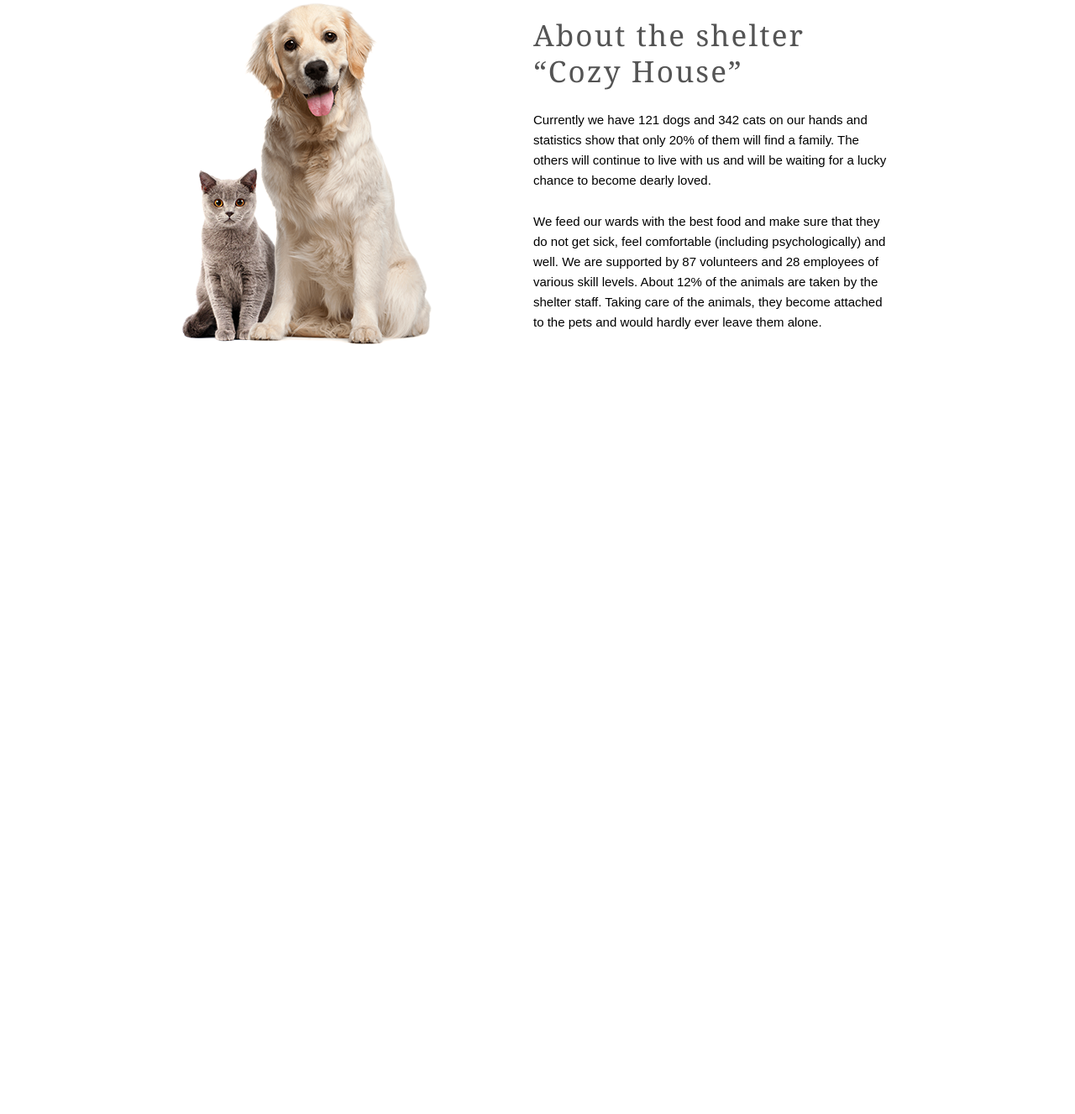
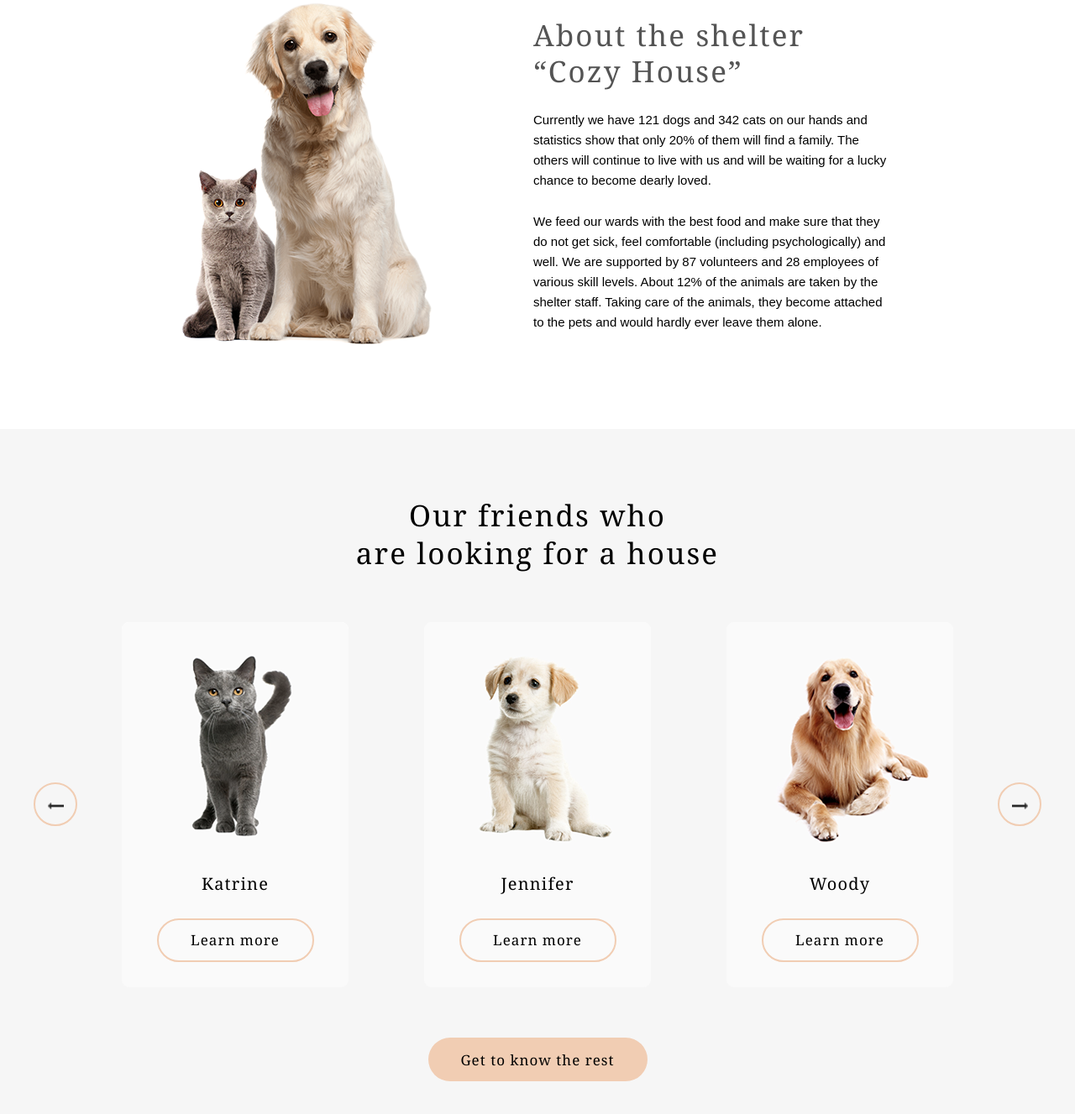
Before and after one commit to KrisTinaShch/minesweeper, a plain HTML site: page shelter/index.html in a window 1280 px wide. Shown: the part 985-2312 px from the top of the page at 84% size. Before the commit the page ends 1496 px from the top, so only its background shows below. Drawn offline with Linux system fonts and the light colour scheme.

Commit message:
feat: create section our-friends,  19:23, 25.03.23

```diff
--- a/shelter/css/style.css
+++ b/shelter/css/style.css
@@ -11,6 +11,20 @@ body {
     width: 1280px;
     margin: 0 auto;
     padding: 25px 40px;
+    position: relative;
+}
+
+h1,
+h2,
+h3,
+h4,
+h5,
+a {
+    letter-spacing: 0.06em;
+}
+
+a {
+    color: #000;
 }
 
 h2 {
@@ -193,3 +207,111 @@ header {
     width: 430px;
     margin-bottom: 18px;
 }
+
+/* Our Friends */
+.our-friends {
+    height: 877px;
+    padding: 55px 0;
+    background: #F6F6F6;
+    position: relative;
+}
+
+.our-friends h2 {
+    text-align: center;
+    line-height: 45px;
+}
+
+.carousel-container {
+    position: relative;
+    display: flex;
+    justify-content: center;
+    gap: 90px;
+    margin-top: 60px;
+}
+
+.carousel-item {
+    display: flex;
+    flex-direction: column;
+    align-items: center;
+    background: #fafafa;
+    padding-bottom: 30px;
+    border-radius: 9px;
+}
+
+.carousel-item h3 {
+    font-family: 'Georgia';
+    font-style: normal;
+    font-weight: 400;
+    font-size: 20px;
+    line-height: 23px;
+    margin: 30px 0;
+}
+
+.carousel-item a {
+    width: 187px;
+    height: 52px;
+    border: 2px solid #F1CDB3;
+    border-radius: 100px;
+    font-family: 'Georgia';
+    font-style: normal;
+    font-weight: 400;
+    font-size: 17px;
+    text-align: center;
+    padding-top: 15px;
+    color: #000;
+}
+
+.about-get-to-know-link {
+    width: 261px;
+    height: 52px;
+    background: #F1CDB3;
+    border-radius: 100px;
+    font-family: 'Georgia';
+    font-style: normal;
+    font-weight: 400;
+    font-size: 17px;
+    text-align: center;
+    padding-top: 18px;
+    margin: 60px auto;
+}
+
+.carousel-navigation {
+    display: inline;
+    position: absolute;
+    width: 100%;
+    top: 44%;
+}
+
+.carousel-navigation .nav-left,
+.carousel-navigation .nav-right {
+    position: relative;
+    width: 52px;
+    height: 52px;
+    border: 2px solid #F1CDB3;
+    border-radius: 100px;
+    display: inline-block;
+}
+
+.carousel-navigation .nav-right {
+    float: right;
+}
+
+.nav-left::after {
+    content: '';
+    position: absolute;
+    background: url(../images/ourFriendsSection/Arrow-left.png) 0 0 / contain no-repeat;
+    width: 32px;
+    height: 8px;
+    top: 44%;
+    left: 31%;
+}
+
+.nav-right::after {
+    content: '';
+    position: absolute;
+    background: url(../images/ourFriendsSection/Arrow-right.png) 0 0 / contain no-repeat;
+    width: 32px;
+    height: 8px;
+    top: 44%;
+    left: 31%;
+}
--- a/shelter/index.html
+++ b/shelter/index.html
@@ -73,6 +73,42 @@
                 </div>
             </div>
         </section>
+        <section class="our-friends">
+            <div class="container">
+                <h2>Our friends who <br> are looking for a house</h2>
+                <div class="carousel-container">
+                    <div class="carousel-item">
+                        <img src="images/ourFriendsSection/pets-katrine.png" alt="">
+                        <h3 class="cate-name">
+                            Katrine
+                        </h3>
+                        <a href="#">Learn more</a>
+                    </div>
+                    <div class="carousel-item">
+                        <img src="images/ourFriendsSection/pets-jennifer.png" alt="">
+                        <h3 class="cate-name">
+                            Jennifer
+                        </h3>
+                        <a href="#">Learn more</a>
+                    </div>
+                    <div class="carousel-item">
+                        <img src="images/ourFriendsSection/pets-woody.png" alt="">
+                        <h3 class="cate-name">
+                            Woody
+                        </h3>
+                        <a href="#">Learn more</a>
+                    </div>
+                    <div class="carousel-navigation">
+                        <a href="#" class="nav-left"></a>
+                        <a href="#" class="nav-right"></a>
+                    </div>
+                </div>
+
+                <div class="about-get-to-know-link">
+                    <a href="#">Get to know the rest</a>
+                </div>
+            </div>
+        </section>
     </main>
     <footer>
 
```
Also changed, not shown: shelter/images/ourFriendsSection/Arrow-left.png (added), shelter/images/ourFriendsSection/Arrow-right.png (added), shelter/images/ourFriendsSection/pets-jennifer.png (added), shelter/images/ourFriendsSection/pets-katrine.png (added), shelter/images/ourFriendsSection/pets-woody.png (added).
